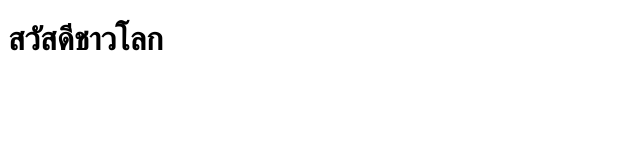
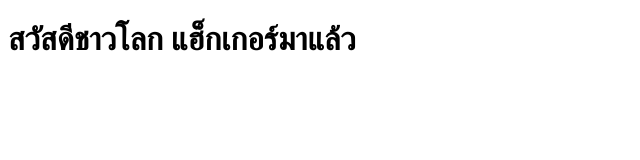
Before and after one commit to uoiza/myweb, a plain HTML site: page index.html in a window 1280 px wide. Shown: the whole page, without its empty margins (0-640 px from the left). Drawn offline with Linux system fonts and the light colour scheme.

Commit message:
change body

```diff
--- a/index.html
+++ b/index.html
@@ -7,6 +7,6 @@
     <title>สวัสดีชาวโลก</title>
 </head>
 <body>
-    <h1>สวัสดีชาวโลก</h1>
+    <h1>สวัสดีชาวโลก แฮ็กเกอร์มาแล้ว</h1>
 </body>
 </html>
```
